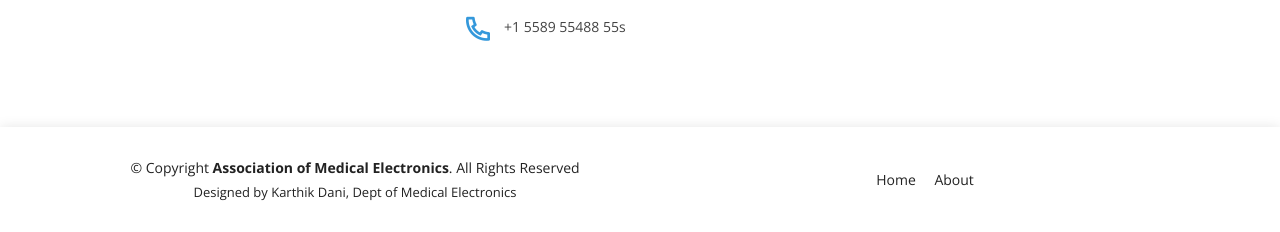
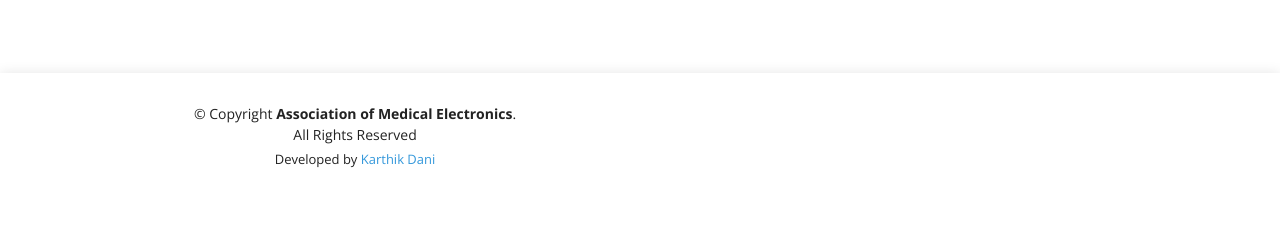
Before and after one commit to KarthikDani/AMC-BMSCE, a plain HTML site: page index.html in a window 1280 px wide. Shown: the part 2575-2807 px from the top of the page. After the commit the page ends 2774 px from the top, so only its background shows below. Drawn offline with nearby package versions, Linux system fonts and the light colour scheme.

Commit message:
Initial commit

```diff
--- a/index.html
+++ b/index.html
@@ -225,7 +225,7 @@
 
               <div class="social-links">
                 <a href="https://www.instagram.com/ame_bmsce/" class="instagram"><i class="bi bi-instagram"></i></a>
-                <a href="#" class="linkedin"><i class="bi bi-linkedin"></i></a>
+                <a href="https://www.linkedin.com/company/association-of-medical-electronics/" class="linkedin"><i class="bi bi-linkedin"></i></a>
               </div>
             </div>
           </div>
@@ -241,12 +241,6 @@
                 <i class="ri-mail-send-line"></i>
                 <p>ame@bmsce.ac.in</p>
               </div>
-
-              <div>
-                <i class="ri-phone-line"></i>
-                <p>+1 5589 55488 55s</p>
-              </div>
-
             </div>
           </div>
 
@@ -257,23 +251,18 @@
 
   </main><!-- End #main -->
 
+
   <!-- ======= Footer ======= -->
   <footer id="footer">
     <div class="container">
       <div class="row d-flex align-items-center">
         <div class="col-lg-6 text-lg-left text-center">
           <div class="copyright">
-            &copy; Copyright <strong>Association of Medical Electronics</strong>. All Rights Reserved
+            &copy; Copyright <strong>Association of Medical Electronics</strong>. <br>All Rights Reserved
           </div>
           <div class="credits">
-            Designed by Karthik Dani, Dept of Medical Electronics
+            Developed by <a href="https://www.linkedin.com/in/karthik-dani-95801616b/">Karthik Dani</a>
           </div>
-        </div>
-        <div class="col-lg-6">
-          <nav class="footer-links text-lg-right text-center pt-2 pt-lg-0">
-            <a href="#intro" class="scrollto">Home</a>
-            <a href="#about" class="scrollto">About</a>
-          </nav>
         </div>
       </div>
     </div>
```
